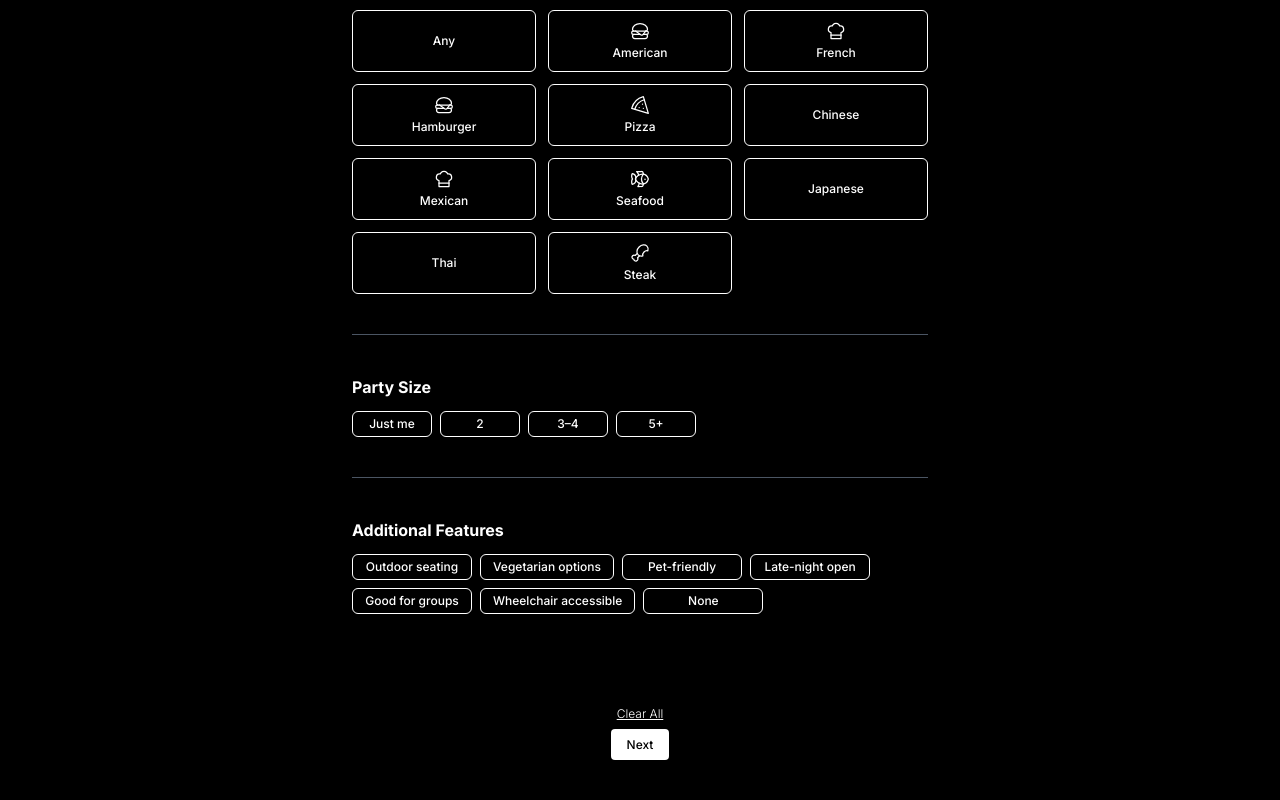
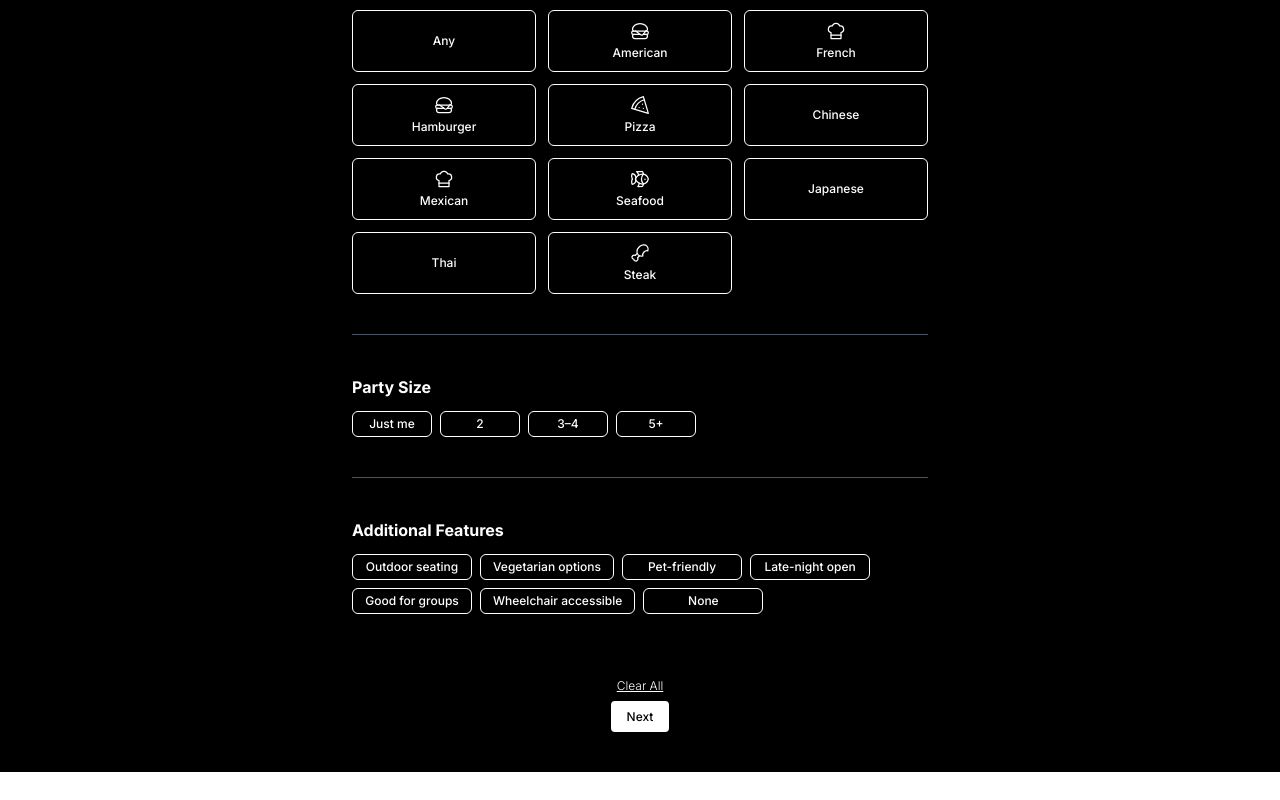
Before and after one commit to jysonn97/what-to-eat, a Next.js app: page /multi in a window 1280 px wide. Shown: the part 352-1152 px from the top of the page. After the commit the page ends 1124 px from the top, so only its background shows below. Built offline with nearby package versions, Linux system fonts and the light colour scheme.

Commit message:
Update multi.js

```diff
--- a/pages/multi.js
+++ b/pages/multi.js
@@ -162,7 +162,7 @@ className={`px-3 py-1 text-xs rounded-md border transition min-w-[120px] text-ce
 <div className="pt-6 flex flex-col items-center gap-[7px]">
   <button
     onClick={clearAll}
-    className="text-xs underline text-white font-light hover:opacity-90 mt-7"
+    className="text-xs underline text-white font-light hover:opacity-90 mt-0"
   >
     Clear All
   </button>
```
